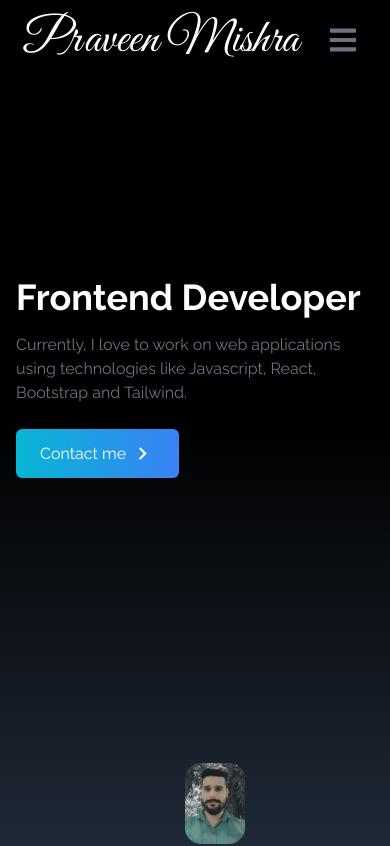
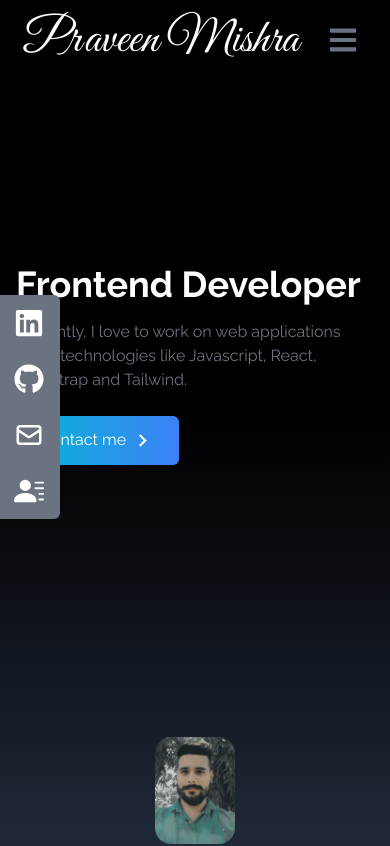
Before and after one commit to Parshuu-Hub/Portfolio, a React (Create React App) app: page / in a window 390 px wide. Shown: the top 846 px of the page. Built offline with nearby package versions, Linux system fonts and the light colour scheme.

Commit message:
Second Commit

```diff
--- a/src/components/Home.jsx
+++ b/src/components/Home.jsx
@@ -34,11 +34,11 @@ const Home = () => {
           </div>
         </div>
 
-        <div className="w-1/4 ml-10">
+        <div className="w-1/3">
           <img
             src={HeroImage}
             alt="my profile"
-            className="rounded-2xl mx-auto w-2/3 md:w-full"
+            className="rounded-2xl mx-auto w-2/3 sm:w-full"
           />
         </div>
       </div>
--- a/src/components/SocialLinks.jsx
+++ b/src/components/SocialLinks.jsx
@@ -47,7 +47,7 @@ const SocialLinks = () => {
   ];
 
   return (
-    <div className="hidden lg:flex flex-col top-[35%] left-0 fixed">
+    <div className="sm:flex flex-col top-[35%] left-0 fixed">
       <ul>
         {links.map(({ id, child, href, style, download }) => (
           <li
```
